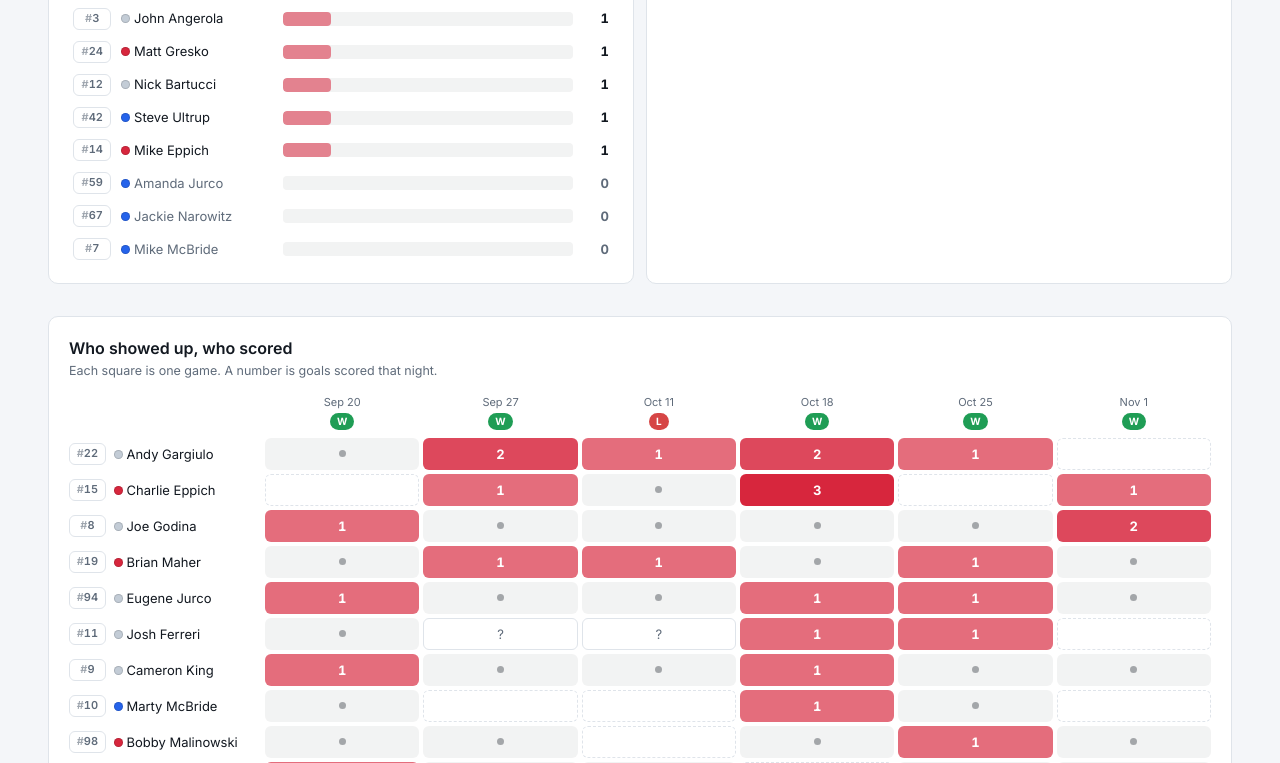
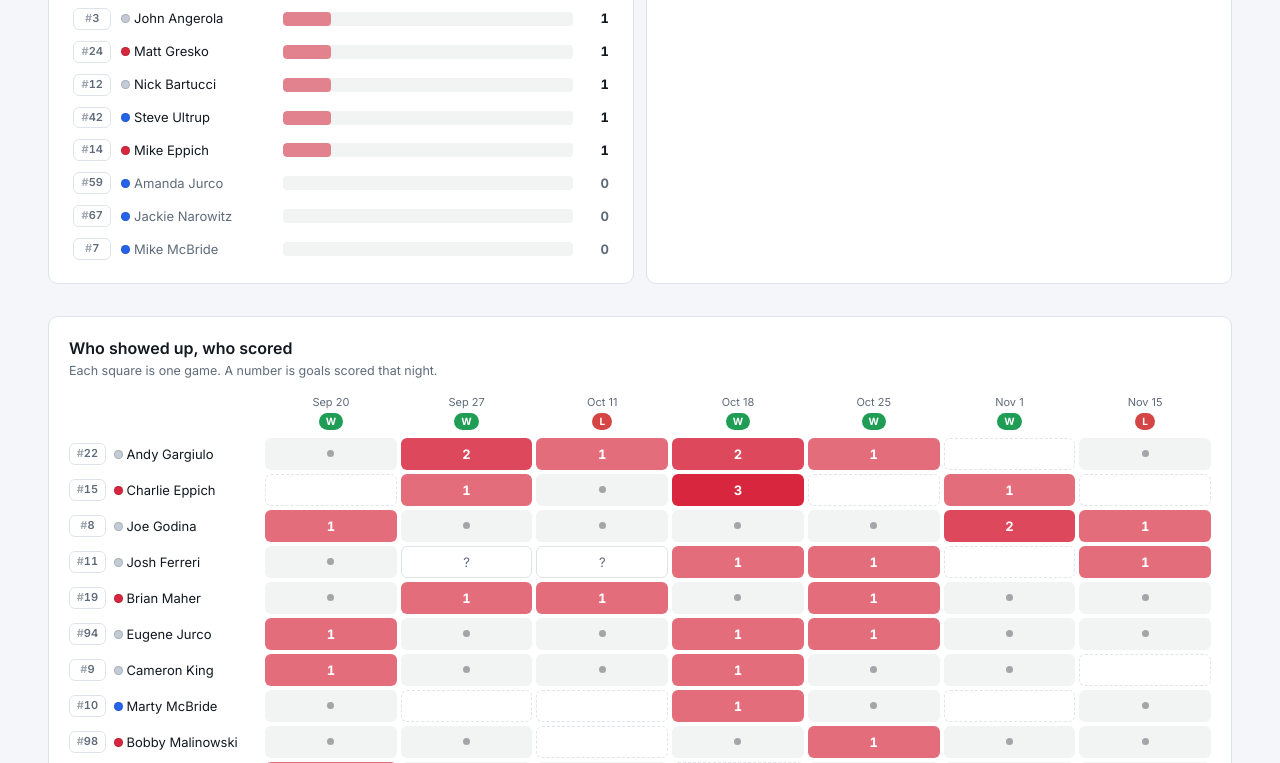
Before and after one commit to mgresko/red-team-leaderboard, a plain HTML site: page index.html in a window 1280 px wide. Shown: the part 2037-2800 px from the top of the page. Drawn offline with nearby package versions, Linux system fonts and the light colour scheme.

Commit message:
Update stats through Nov 15
Co-Authored-By: Claude Opus 5.5 <noreply@anthropic.com>
Claude-Session: https://claude.ai/code/session_01EHMP3eWKoSpSxGVR9yGeM2

```diff
--- a/index.html
+++ b/index.html
@@ -21,7 +21,7 @@
    Everything on the page recalculates from these lists.
    ===================================================================== */
 const SEASON = "2026–27";
-const UPDATED = "Nov 2, 2026";
+const UPDATED = "Nov 16, 2026";
 
 const GAMES = [
   { date: "2026-09-20", opponent: "Heights", gf: 5,  ga: 3, scorers: [42, 94, 9, 3, 8] },
@@ -30,6 +30,7 @@ const GAMES = [
   { date: "2026-10-18", opponent: "",        gf: 10, ga: 1, scorers: [15, 15, 15, 10, 94, 9, 11, 22, 14, 22] },
   { date: "2026-10-25", opponent: "",        gf: 6,  ga: 5, scorers: [19, 98, 22, 12, 94, 11] },
   { date: "2026-11-01", opponent: "",        gf: 3,  ga: 2, scorers: [8, 8, 15] },
+  { date: "2026-11-15", opponent: "",        gf: 2,  ga: 4, scorers: [8, 11] },
 ];
 
 const LINES = {
@@ -39,23 +40,23 @@ const LINES = {
 };
 
 const ROSTER = [
-  { num: 14, name: "Mike Eppich",      line: "A", rsvp: ["In",  "In",  "In",  "In",  "In",  "In"]  },
-  { num: 19, name: "Brian Maher",      line: "A", rsvp: ["In",  "In",  "In",  "In",  "In",  "In"]  },
-  { num: 15, name: "Charlie Eppich",   line: "A", rsvp: ["Out", "In",  "In",  "In",  "Out", "In"]  },
-  { num: 98, name: "Bobby Malinowski", line: "A", rsvp: ["In",  "In",  "Out", "In",  "In",  "In"]  },
-  { num: 24, name: "Matt Gresko",      line: "A", rsvp: ["In",  "In",  "Out", "In",  "In",  "In"]  },
-  { num: 94, name: "Eugene Jurco",     line: "B", rsvp: ["In",  "In",  "In",  "In",  "In",  "In"]  },
-  { num: 12, name: "Nick Bartucci",    line: "B", rsvp: ["In",  "In",  "In",  "Out", "In",  "In"]  },
-  { num: 9,  name: "Cameron King",     line: "B", rsvp: ["In",  "In",  "In",  "In",  "In",  "In"]  },
-  { num: 3,  name: "John Angerola",    line: "B", rsvp: ["In",  "In",  "In",  "Out", "In",  "In"]  },
-  { num: 22, name: "Andy Gargiulo",    line: "B", rsvp: ["In",  "In",  "In",  "In",  "In",  "Out"] },
-  { num: 8,  name: "Joe Godina",       line: "B", rsvp: ["In",  "In",  "In",  "In",  "In",  "In"]  },
-  { num: 11, name: "Josh Ferreri",     line: "B", rsvp: ["In",  "",    "",    "In",  "In",  "Out"] },
-  { num: 7,  name: "Mike McBride",     line: "C", rsvp: ["Out", "In",  "Out", "In",  "In",  "In"]  },
-  { num: 10, name: "Marty McBride",    line: "C", rsvp: ["In",  "Out", "Out", "In",  "In",  "Out"] },
-  { num: 67, name: "Jackie Narowitz",  line: "C", rsvp: ["In",  "In",  "In",  "Out", "In",  "In"]  },
-  { num: 59, name: "Amanda Jurco",     line: "C", rsvp: ["In",  "In",  "In",  "In",  "In",  "In"]  },
-  { num: 42, name: "Steve Ultrup",     line: "C", rsvp: ["In",  "In",  "In",  "In",  "In",  "Out"] },
+  { num: 14, name: "Mike Eppich",      line: "A", rsvp: ["In",  "In",  "In",  "In",  "In",  "In",  "In"]  },
+  { num: 19, name: "Brian Maher",      line: "A", rsvp: ["In",  "In",  "In",  "In",  "In",  "In",  "In"]  },
+  { num: 15, name: "Charlie Eppich",   line: "A", rsvp: ["Out", "In",  "In",  "In",  "Out", "In",  "Out"] },
+  { num: 98, name: "Bobby Malinowski", line: "A", rsvp: ["In",  "In",  "Out", "In",  "In",  "In",  "In"]  },
+  { num: 24, name: "Matt Gresko",      line: "A", rsvp: ["In",  "In",  "Out", "In",  "In",  "In",  "In"]  },
+  { num: 94, name: "Eugene Jurco",     line: "B", rsvp: ["In",  "In",  "In",  "In",  "In",  "In",  "In"]  },
+  { num: 12, name: "Nick Bartucci",    line: "B", rsvp: ["In",  "In",  "In",  "Out", "In",  "In",  "In"]  },
+  { num: 9,  name: "Cameron King",     line: "B", rsvp: ["In",  "In",  "In",  "In",  "In",  "In",  "Out"] },
+  { num: 3,  name: "John Angerola",    line: "B", rsvp: ["In",  "In",  "In",  "Out", "In",  "In",  "In"]  },
+  { num: 22, name: "Andy Gargiulo",    line: "B", rsvp: ["In",  "In",  "In",  "In",  "In",  "Out", "In"]  },
+  { num: 8,  name: "Joe Godina",       line: "B", rsvp: ["In",  "In",  "In",  "In",  "In",  "In",  "In"]  },
+  { num: 11, name: "Josh Ferreri",     line: "B", rsvp: ["In",  "",    "",    "In",  "In",  "Out", "In"]  },
+  { num: 7,  name: "Mike McBride",     line: "C", rsvp: ["Out", "In",  "Out", "In",  "In",  "In",  "Out"] },
+  { num: 10, name: "Marty McBride",    line: "C", rsvp: ["In",  "Out", "Out", "In",  "In",  "Out", "In"]  },
+  { num: 67, name: "Jackie Narowitz",  line: "C", rsvp: ["In",  "In",  "In",  "Out", "In",  "In",  "In"]  },
+  { num: 59, name: "Amanda Jurco",     line: "C", rsvp: ["In",  "In",  "In",  "In",  "In",  "In",  "In"]  },
+  { num: 42, name: "Steve Ultrup",     line: "C", rsvp: ["In",  "In",  "In",  "In",  "In",  "Out", "In"]  },
 ];
 /* ===================================================================== */
 </script>
```
